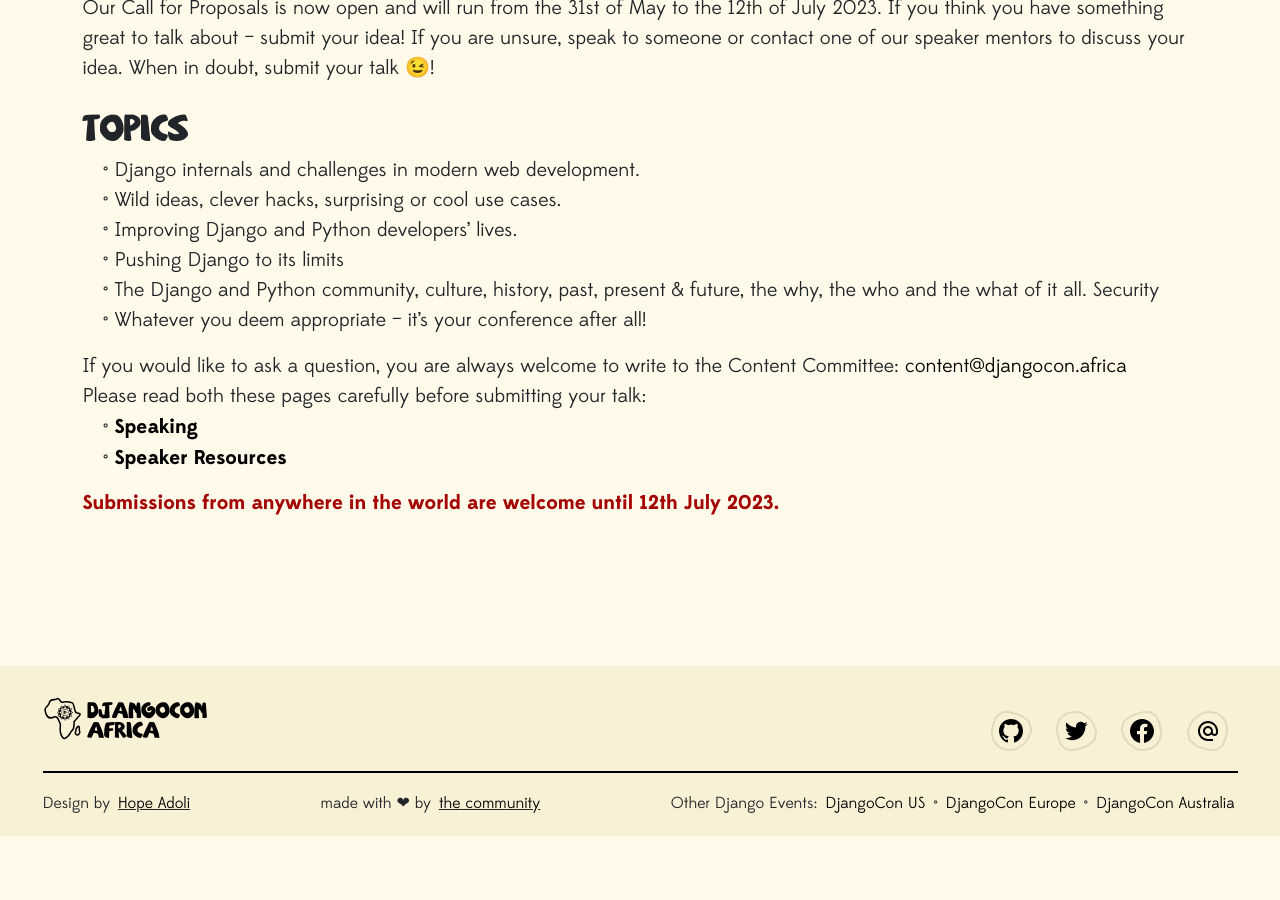
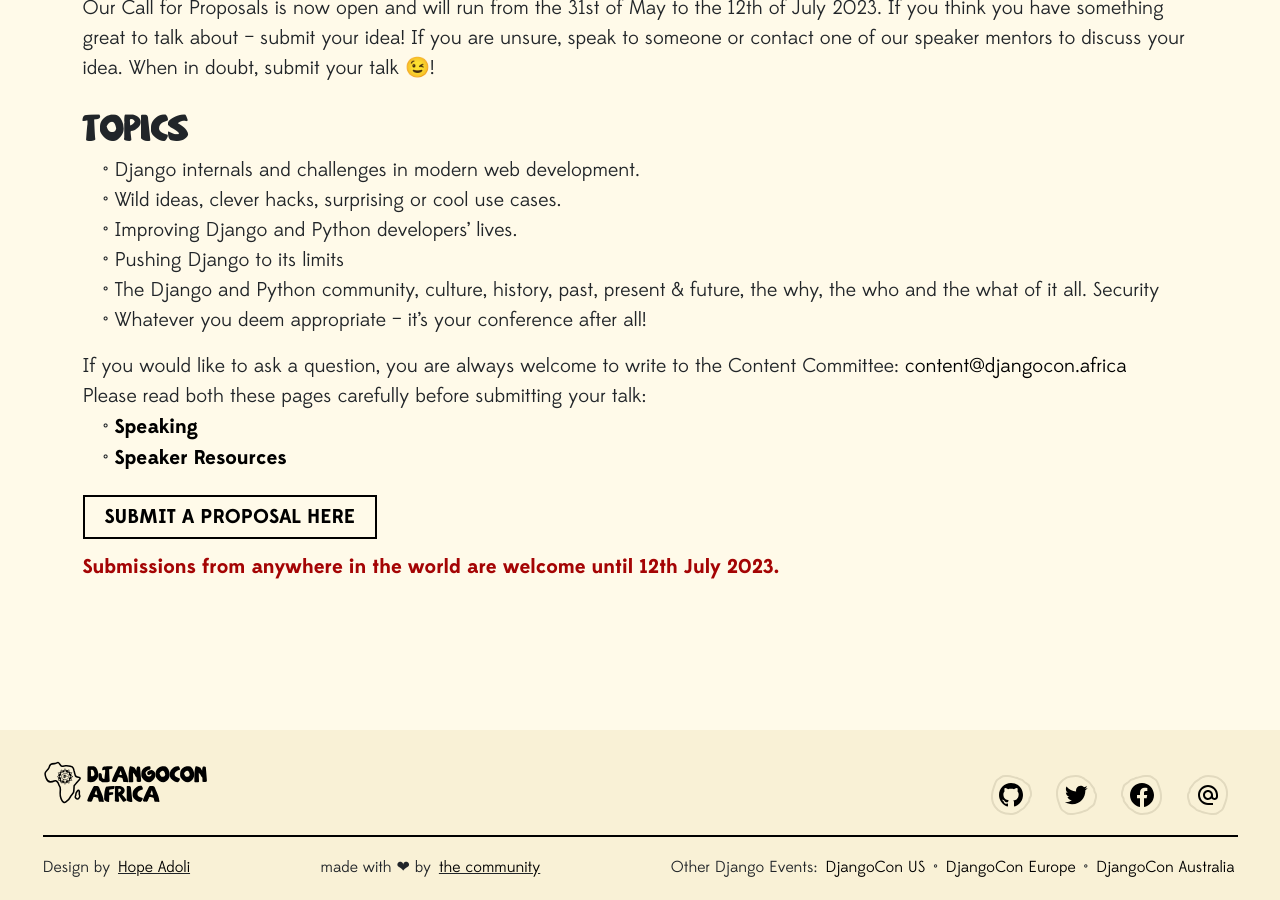
Before and after one commit to djangocon/2023.djangocon.africa, a Jekyll site: the page built from _posts/2023-05-31-call-for-proposal.md, in a window 1280 px wide and 900 px high, scrolled down 786 px. Built offline with Jekyll 4.4.1, drawn with Linux system fonts in a browser that asks for light colours; before the commit the page ends 1622 px from its top, so only the background shows below that.

Commit message:
added button to submit proposal

```diff
--- a/_posts/2023-05-31-call-for-proposal.md
+++ b/_posts/2023-05-31-call-for-proposal.md
@@ -29,7 +29,7 @@
 - [**Speaking**](/talks)
 - [**Speaker Resources**](/speaker-resources)
 
-<!-- <button class="proposal-post-button text-center" onclick="window.location.href='/talks'">SUBMIT A PROPOSAL</button> -->
+<button class="proposal-post-button text-center" onclick="window.location.href='https://cfp-2023.djangocon.africa/'">SUBMIT A PROPOSAL HERE</button>
 
 
 Submissions from anywhere in the world are welcome until 12th July 2023.
```
